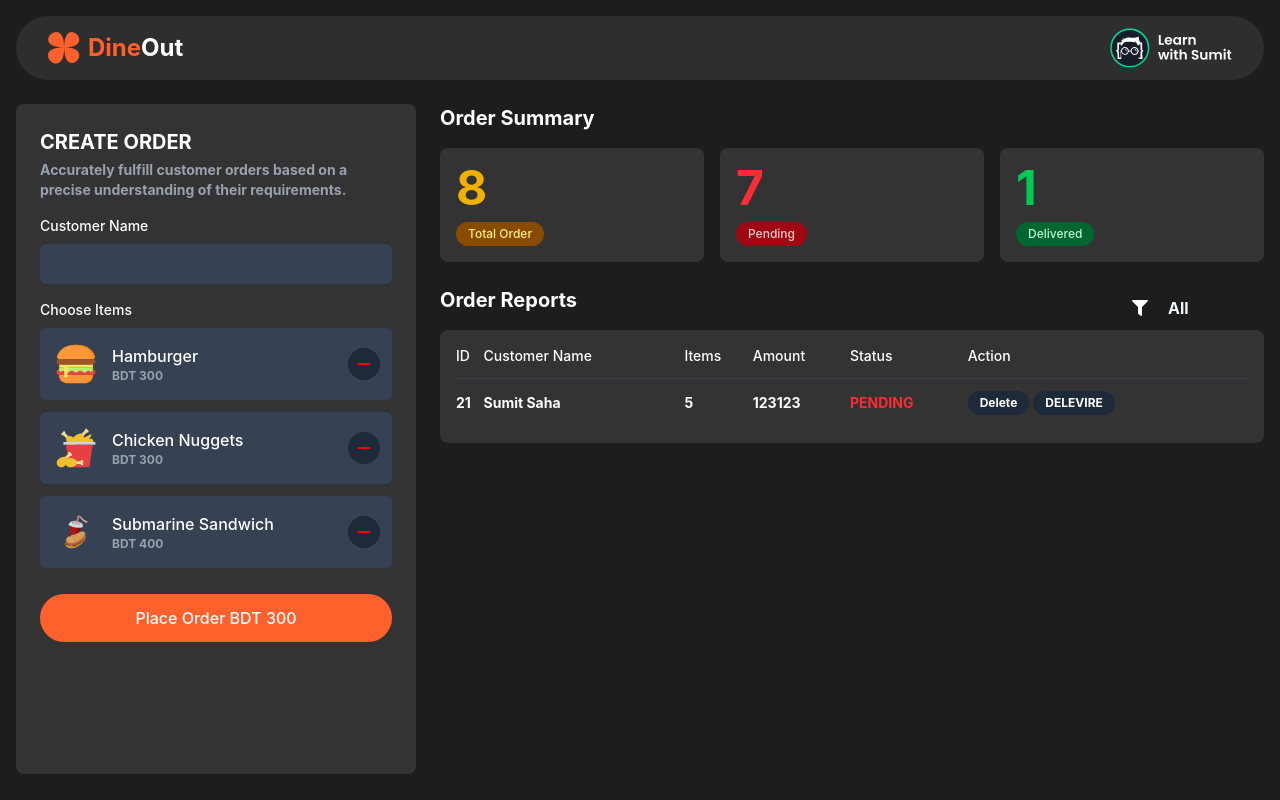
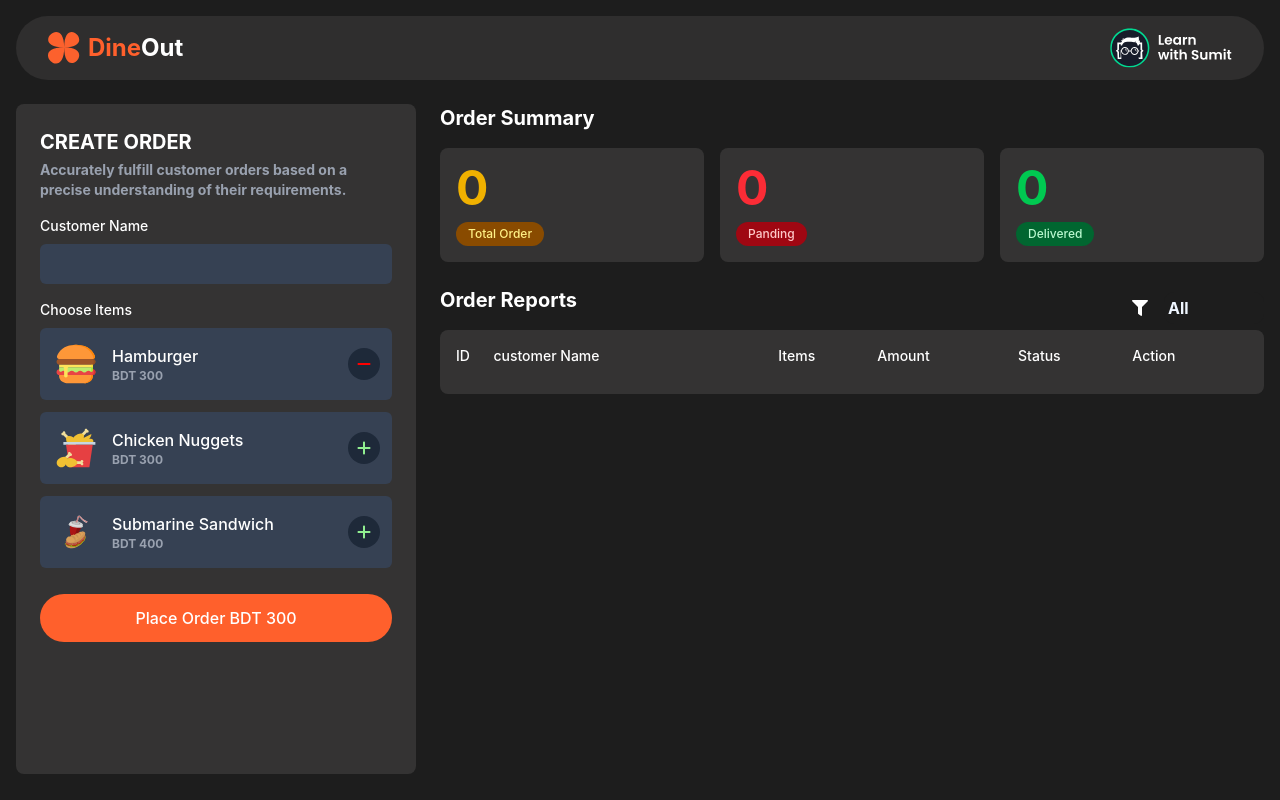
Before and after one commit to Lingkon708/assignment-2.0, a React (Vite) app: page / in a window 1280 px wide. Both pictures are taken after a click on the button 364 px from the left and 364 px from the top of the page. Built offline with nearby package versions, Linux system fonts and the light colour scheme.

Commit message:
filtered

```diff
--- a/src/DineBoard.jsx
+++ b/src/DineBoard.jsx
@@ -1,4 +1,3 @@
-/* eslint-disable no-unused-vars */
 /* eslint-disable react-refresh/only-export-components */
 import { useState } from "react";
 import CreateOrder from "./components/CreateOrder";
@@ -7,21 +6,110 @@ import OrderReport from "./components/OrderReport";
 import OrderSumumary from "./components/OrderSamary";
 export default function () {
   const [price, setPrice] = useState(0);
-  let handleClick = (pri,setisClick) => {
-    let total = price + pri;
-    setPrice(total <= 0 ? (total = 0) : total);
-    setisClick(true);
+  const [addedItems, setAddedItems] = useState({});
+  const [count, setCount] = useState(0);
+  const [finalTask, setFinalTask] = useState([]);
+  const [orderId, setOrderId] = useState(1);
+  const [deleiverd, setDelivered] = useState(0);
+  const handleAddClick = (productName, itemPrice) => {
+    setAddedItems((prev) => {
+      const isAdded = !!prev[productName];
+      const updatedPrice = isAdded ? price - itemPrice : price + itemPrice;
 
+      setCount(isAdded ? count - 1 : count + 1);
+      setPrice(updatedPrice < 0 ? 0 : updatedPrice); // Prevent negative price
+
+      return {
+        ...prev,
+        [productName]: !isAdded,
+      };
+    });
   };
+
+
+  const handlePlaceOrder = (customerName) => {
+    const newOrder = {
+      id: orderId,
+      Productname: customerName,
+      TotalProducts: count,
+      TotalPrice: price,
+      Status: "Pending",
+    };
+
+    setFinalTask((prev) => [newOrder, ...prev]);
+    setOrderId((prevId) => prevId + 1); // increment ID for next order
+
+    // Reset values for new order
+    setPrice(0);
+    setCount(0);
+    setAddedItems({});
+  };
+
+  // const totalPendingProducts = finalTask
+  // .filter((order) => order.Status === "Pending")
+  // .reduce((sum, order) => sum + order.TotalProducts, 0);
+
+  let totalPendingProducts = 0;
+  finalTask.forEach((task) => {
+    if (
+      task.Status === "Pending" &&
+      task.Productname.trim() !== "" &&
+      task.TotalProducts !== 0
+    ) {
+      totalPendingProducts += 1;
+    }
+  });
+
+  const handleMarkAsDelivered = (id) => {
+    console.log(id);
+    setFinalTask((prev) =>
+      prev.map((task) =>
+        task.id === id ? { ...task, Status: "Delivered" } : task
+      )
+    );
+    setDelivered(deleiverd + 1);
+  };
+
+  const handleMarkDelete=(id)=>{
+    setFinalTask((previous) => previous.filter((task) => task.id !== id))
+     setDelivered(deleiverd - 1);
+  }
+ const handleChangeFilter=(filterStatus)=>{
+     setFinalTask(
+       filterStatus ==="All"
+    ? finalTask
+    : finalTask.filter((task) => task.Status === filterStatus)
+     )
+
+ }
+  const totalTasks = finalTask.length;
+
   return (
+
+
     <div className="text-white bg-background">
       <div className="container mx-auto px-4 h-screen flex flex-col font-bold">
         <Navbar />
         <div className="grid grid-cols-1 md:grid-cols-3 gap-6 mt-6 flex-grow font-bold">
-          <CreateOrder handleAddClick={handleClick} price={price} />
+          <CreateOrder
+            handleClick={handleAddClick}
+            price={price}
+            addedItems={addedItems}
+            onPlaceOrder={handlePlaceOrder}
+          />
           <div className="md:col-span-2 h-[calc(100vh_-_130px)] font-bold">
-            <OrderSumumary />
-            <OrderReport />
+            <OrderSumumary
+              finalTask={finalTask}
+              totalPendingProducts={totalPendingProducts}
+              deleiverd={deleiverd}
+              totalPendingTasks={totalTasks}
+            />
+            <OrderReport
+              finalTask={finalTask}
+              onMarkAsDelivered={handleMarkAsDelivered}
+              onMarkAsDelete={handleMarkDelete}
+              onChangeFilter={handleChangeFilter}
+            />
           </div>
         </div>
       </div>
--- a/src/components/CreateOrder.jsx
+++ b/src/components/CreateOrder.jsx
@@ -1,4 +1,3 @@
-/* eslint-disable no-unused-vars */
 import { FaPlus } from "react-icons/fa6";
 import { FaMinus } from "react-icons/fa6";
 import chicken from "./assets/chicken.svg";
@@ -8,7 +7,7 @@ import Pizza from "./assets/pizza.svg";
 import OrJuice from "./assets/orange-juice.png";
 import ColdCoffe from "./assets/iced-coffee.png";
 import { useState } from "react";
-// eslint-disable-next-line no-unused-vars
+
 const formData = [
   {
     imageSrc: hamburger,
@@ -41,9 +40,22 @@ const formData = [
     price: 100,
   },
 ];
-export default function CreateOrder({ handleAddClick, price }) {
-  const [isClick,setisClick]=useState(false);
+
+export default function CreateOrder({
+  handleClick,
+  price,
+  addedItems,
+  onPlaceOrder,
+}) {
+  const [taskValue, setTask] = useState("");
+  const handleChange = (e) => {
+    let value = e.target.value;
+
+    setTask(value);
+  };
+
   return (
+    <>
       <div className="bg-cardbg rounded-lg p-6 h-[calc(100vh_-_130px)]">
         <h2 className="text-xl font-bold mb-1">CREATE ORDER</h2>
         <p className="text-gray-400 text-sm mb-4">
@@ -52,9 +64,14 @@ export default function CreateOrder({ handleAddClick, price }) {
         </p>
 
         <div className="mb-4">
-        <label className="block text-sm font-medium mb-2">Customer Name</label>
+          <label className="block text-sm font-medium mb-2">
+            Customer Name
+          </label>
           <input
             type="text"
+            name="customerName"
+            value={taskValue.customerName}
+            onChange={handleChange}
             className="w-full bg-gray-700 bg-opacity-50 rounded-md p-2 focus:outline-none focus:ring-2 focus:ring-primary transition-all duration-300"
           />
         </div>
@@ -64,14 +81,14 @@ export default function CreateOrder({ handleAddClick, price }) {
           <div className="items-container">
             {formData.map((Item) => (
               <div
-              key={crypto.randomUUID()}
+                key={Item.productName}
                 className="bg-gray-700 bg-opacity-30 rounded-md p-3 mb-3 flex justify-between items-center hover:bg-opacity-40 transition-all duration-300"
               >
                 <div className="flex items-center">
-                <div className="w-12 h-12   flex items-center justify-center mr-3">
+                  <div className="w-12 h-12 flex items-center justify-center mr-3">
                     <img
                       src={Item.imageSrc}
-                    alt="Hamburger"
+                      alt={Item.productName}
                       className="w-10 h-10"
                     />
                   </div>
@@ -80,24 +97,31 @@ export default function CreateOrder({ handleAddClick, price }) {
                     <p className="text-xs text-gray-400">BDT {Item.price}</p>
                   </div>
                 </div>
+
                 <div className="flex space-x-2">
                   <button
                     className="w-8 h-8 bg-gray-800 hover:bg-primary rounded-full flex items-center justify-center transition-colors duration-300 cursor-pointer"
-                  onClick={ () => handleAddClick(Item.price,setisClick)}
+                    onClick={() => handleClick(Item.productName, Item.price)}
                   >
-                 {isClick? <FaMinus color="red" />:<FaPlus color="lightgreen" />}
+                    {addedItems[Item.productName] ? (
+                      <FaMinus color="red" />
+                    ) : (
+                      <FaPlus color="lightgreen" />
+                    )}
                   </button>
-
-
                 </div>
               </div>
             ))}
           </div>
         </div>
 
-      <button className="w-full bg-primary hover:bg-opacity-90 text-white font-medium py-3 rounded-full transition-all duration-300 hover:shadow-lg transform hover:-translate-y-1 cursor-pointer">
+        <button
+          className="w-full bg-primary hover:bg-opacity-90 text-white font-medium py-3 rounded-full transition-all duration-300 hover:shadow-lg transform hover:-translate-y-1 cursor-pointer"
+          onClick={() => onPlaceOrder(taskValue)}
+        >
           Place Order BDT {price}
         </button>
       </div>
+    </>
   );
 }
--- /dev/null
+++ b/src/components/FormData.jsx
@@ -0,0 +1,42 @@
+
+import chicken from "./assets/chicken.svg";
+import submarine from "./assets/submarine.svg";
+import hamburger from "./assets/hamburger.svg";
+import Pizza from "./assets/pizza.svg";
+import OrJuice from "./assets/orange-juice.png";
+import ColdCoffe from "./assets/iced-coffee.png";
+
+
+const  formData = [
+          {
+            imageSrc: hamburger,
+            productName: "Hamburger",
+            price: 300,
+          },
+          {
+            imageSrc: chicken,
+            productName: "Chicken Nuggets",
+            price: 300,
+          },
+          {
+            imageSrc: submarine,
+            productName: "Submarine Sandwich",
+            price: 400,
+          },
+          {
+            imageSrc: Pizza,
+            productName: "Pizza slices",
+            price: 100,
+          },
+          {
+            imageSrc: OrJuice,
+            productName: "Orange juice",
+            price: 150,
+          },
+          {
+            imageSrc: ColdCoffe,
+            productName: "Cold Coffee",
+            price: 100,
+          },
+        ]
+   export default formData;
--- a/src/components/OrderBtn.jsx
+++ /dev/null
@@ -1,7 +0,0 @@
-export default function OrderBtn({children,className}){
-    return (
-       <>
-        <button className={`bg-gray-800  text-xs px-3 py-1 rounded-full mr-1 transition-colors duration-300 ${className}`}>{children}</button>
-        </>
-    );
-}
--- a/src/components/OrderReport.jsx
+++ b/src/components/OrderReport.jsx
@@ -1,6 +1,28 @@
+/* eslint-disable no-unused-vars */
 import { FaFilter } from "react-icons/fa";
-import OrderBtn from "./OrderBtn";
-export default function OrderReport() {
+import { useState } from "react";
+
+
+
+
+export default function OrderReport({
+  finalTask,
+  onMarkAsDelivered,
+  totalDelevired,
+  onMarkAsDelete,
+  onChangeFilter
+
+}) {
+
+
+      let handleFilterChange=(e)=>{
+               const selected = e.target.value;
+               onChangeFilter(selected)
+      }
+
+
+
+
   return (
     <div>
       <div className="flex justify-between">
@@ -8,7 +30,10 @@ export default function OrderReport() {
 
         <div className="flex gap-4 items-center">
           <FaFilter color="white" />
-          <select className="appearance-none bg-zinc-900 accent-orange-600 border-none outline-none rounded-sm text-blue-50">
+          <select className="appearance-none bg-zinc-900 accent-orange-600 border-none outline-none rounded-sm text-blue-50"
+
+            onChange={handleFilterChange}
+           >
             <option>All</option>
             <option>Pending</option>
             <option>Delivered</option>
@@ -21,7 +46,7 @@ export default function OrderReport() {
             <thead>
               <tr className="text-left text-sm">
                 <th className="pb-3 font-medium">ID</th>
-                <th className="pb-3 font-medium">Customer Name</th>
+                <th className="pb-3 font-medium">customer Name</th>
                 <th className="pb-3 font-medium">Items</th>
                 <th className="pb-3 font-medium">Amount</th>
                 <th className="pb-3 font-medium">Status</th>
@@ -29,21 +54,48 @@ export default function OrderReport() {
               </tr>
             </thead>
             <tbody className="text-sm">
+              {finalTask.map((task) => {
+                if (task.Productname !== "" && task.TotalProducts !== 0) {
+                  return (
                     <tr className="border-t border-gray-700">
-                <td className="py-3">21</td>
-                <td className="py-3">Sumit Saha</td>
-                <td className="py-3">5</td>
-                <td className="py-3">123123</td>
+                      <td className="py-3">{task.id}</td>
+                      <td className="py-3">{task.Productname}</td>
+                      <td className="py-3">{task.TotalProducts}</td>
+                      <td className="py-3">{task.TotalPrice}</td>
                       <td className="py-3">
-                  <span className="text-red-500">PENDING</span>
+                        <span
+                          className={
+                            task.Status == "Pending"
+                              ? "text-red-500"
+                              : "text-green-500"
+                          }
+                        >
+                          {task.Status}
+                        </span>
                       </td>
                       <td className="py-3">
-                  <OrderBtn className={"hover:bg-red-600"}>Delete</OrderBtn>
-                  <OrderBtn className={"hover:bg-green-600 "}>
-                    DELEVIRE
-                  </OrderBtn>
+
+                        <button
+                          className="bg-gray-800  text-xs px-3 py-1 rounded-full mr-1 transition-colors duration-300 hover:bg-red-600"
+                          onClick={() => onMarkAsDelete(task.id)}>
+                          Delete
+                        </button>
+
+                        {task.Status === "Pending" ? (
+                          <button
+                            className="bg-gray-800  text-xs px-3 py-1 rounded-full mr-1 transition-colors duration-300 hover:bg-green-600"
+                            onClick={() => onMarkAsDelivered(task.id)}
+                          >
+                            Delever
+                          </button>
+                        ) : (
+                          ""
+                        )}
                       </td>
                     </tr>
+                  );
+                }
+              })}
             </tbody>
           </table>
         </div>
--- a/src/components/OrderSamary.jsx
+++ b/src/components/OrderSamary.jsx
@@ -1,11 +1,12 @@
-export default function OrderSumumary(){
+
+export default function OrderSumumary({totalPendingProducts,deleiverd,totalPendingTasks}){
     return (
          <div>
                     <h2 className="text-xl font-bold mb-4">Order Summary</h2>
                     <div className="grid grid-cols-3 gap-4 mb-6">
 
                         <div className="bg-cardbg rounded-lg p-4 relative overflow-hidden">
-                            <div className="text-5xl font-bold text-yellow-500 mb-2">8</div>
+                            <div className="text-5xl font-bold text-yellow-500 mb-2">{totalPendingTasks}  </div>
                             <div
                                 className="bg-yellow-800 bg-opacity-50 text-yellow-200 text-xs font-medium px-3 py-1 rounded-full inline-block">
                                 Total Order
@@ -14,16 +15,18 @@ export default function OrderSumumary(){
 
 
                         <div className="bg-cardbg rounded-lg p-4 relative overflow-hidden">
-                            <div className="text-5xl font-bold text-red-500 mb-2">7</div>
+                            <div className="text-5xl font-bold text-red-500 mb-2">
+                                {totalPendingProducts}
+                              </div>
                             <div
                                 className="bg-red-800 bg-opacity-50 text-red-200 text-xs font-medium px-3 py-1 rounded-full inline-block">
-                                Pending
+                              Panding
                             </div>
                         </div>
 
 
                         <div className="bg-cardbg rounded-lg p-4 relative overflow-hidden">
-                            <div className="text-5xl font-bold text-green-500 mb-2">1</div>
+                            <div className="text-5xl font-bold text-green-500 mb-2">{deleiverd<0?deleiverd=0:deleiverd}</div>
                             <div
                                 className="bg-green-800 bg-opacity-50 text-green-200 text-xs font-medium px-3 py-1 rounded-full inline-block">
                                 Delivered
```
Lines whose indentation alone changed are shown as unchanged.
